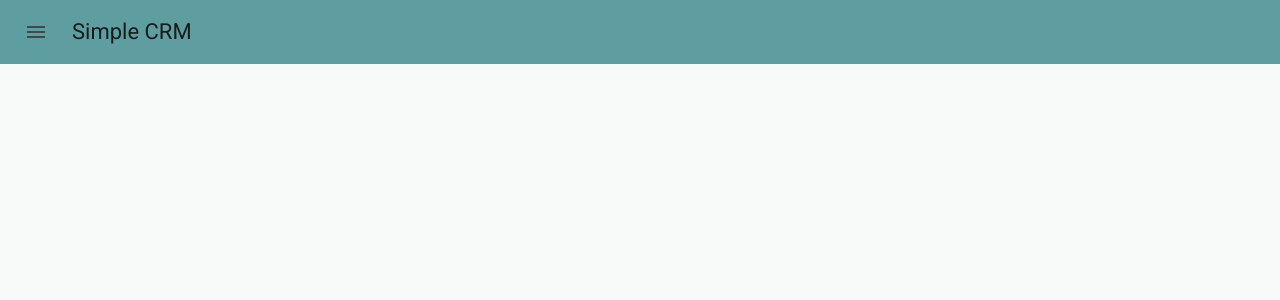
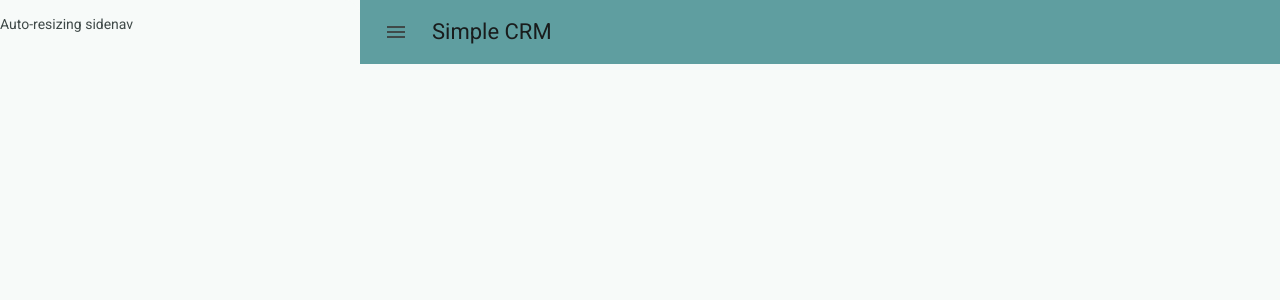
Before and after one commit to AlexanderKiefer77/SimpleCRM, an Angular app: page / in a window 1280 px wide. Both pictures are taken after a click on the button "menu". Shown: the top 300 px of the page. Built offline with nearby package versions, Linux system fonts and the light colour scheme.

Commit message:
add sidenav

```diff
--- a/src/app/app.html
+++ b/src/app/app.html
@@ -1,9 +1,22 @@
-<mat-toolbar class="toolbar">
-  <button matIconButton class="example-icon" aria-label="Example icon-button with menu icon">
-    <mat-icon>menu</mat-icon>
-  </button>
-  <span>Simple CRM</span>
+<mat-drawer-container class="mat-drawer-container" autosize>
+  <mat-drawer #drawer class="example-sidenav" mode="side">
+    <p>Auto-resizing sidenav</p>
+  </mat-drawer>
 
-</mat-toolbar>
+  <div class="example-sidenav-content">
+
+    <mat-toolbar class="toolbar">
+      <button (click)="drawer.toggle()" matIconButton class="example-icon"
+        aria-label="icon-button with menu icon">
+        <mat-icon class="menu-icon">menu</mat-icon>
+      </button>
+      <span>Simple CRM</span>
+    </mat-toolbar>
+
+
+  </div>
+
+</mat-drawer-container>
+
 
 <router-outlet />
--- a/src/app/app.scss
+++ b/src/app/app.scss
@@ -2,3 +2,11 @@
     background-color: cadetblue;
     gap: 16px;
 }
+
+.mat-drawer-container {
+    height: 100vh;
+}
+
+.menu-icon {
+    cursor: pointer;
+}
--- a/src/app/app.ts
+++ b/src/app/app.ts
@@ -3,10 +3,11 @@
 import {MatIconModule} from '@angular/material/icon';
 import {MatButtonModule} from '@angular/material/button';
 import {MatToolbarModule} from '@angular/material/toolbar';
+import {MatSidenavModule} from '@angular/material/sidenav';
 
 @Component({
   selector: 'app-root',
-  imports: [RouterOutlet, MatIconModule, MatButtonModule, MatToolbarModule ],
+  imports: [RouterOutlet, MatIconModule, MatButtonModule, MatToolbarModule, MatSidenavModule],
   templateUrl: './app.html',
   styleUrl: './app.scss'
 })
```
